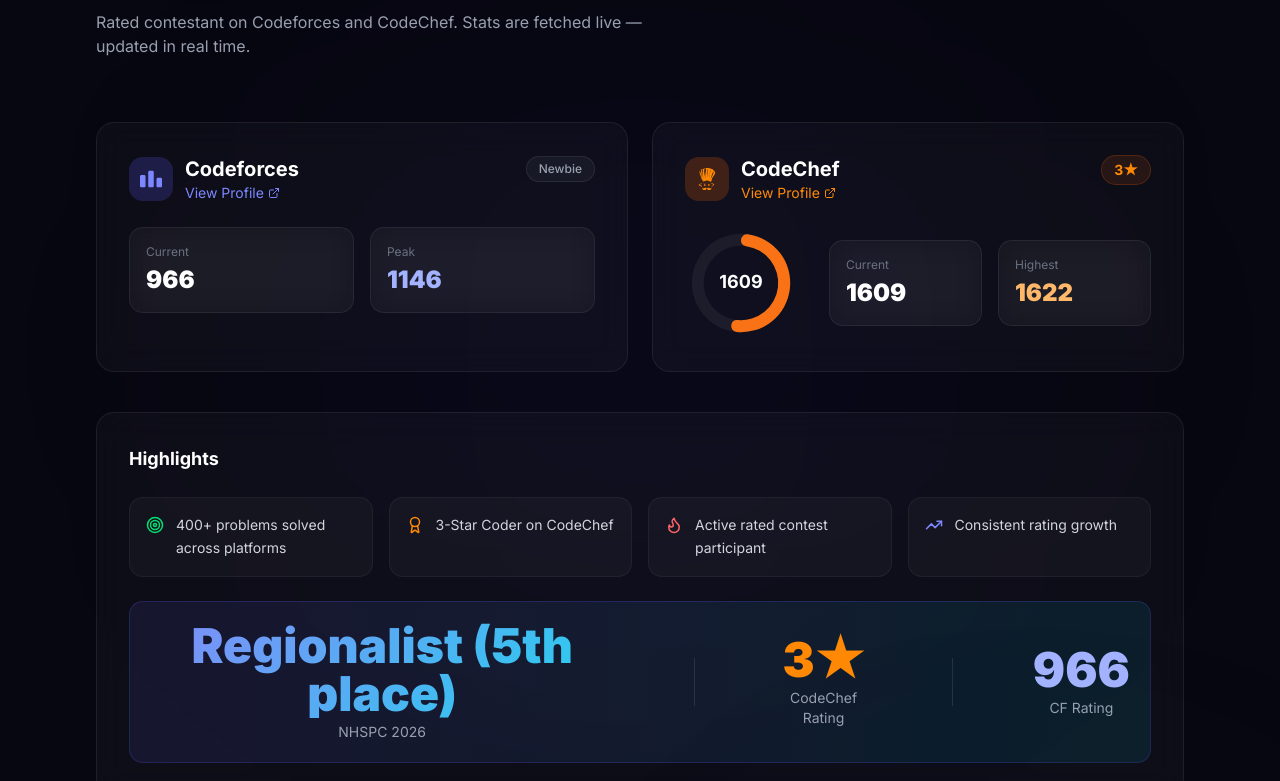
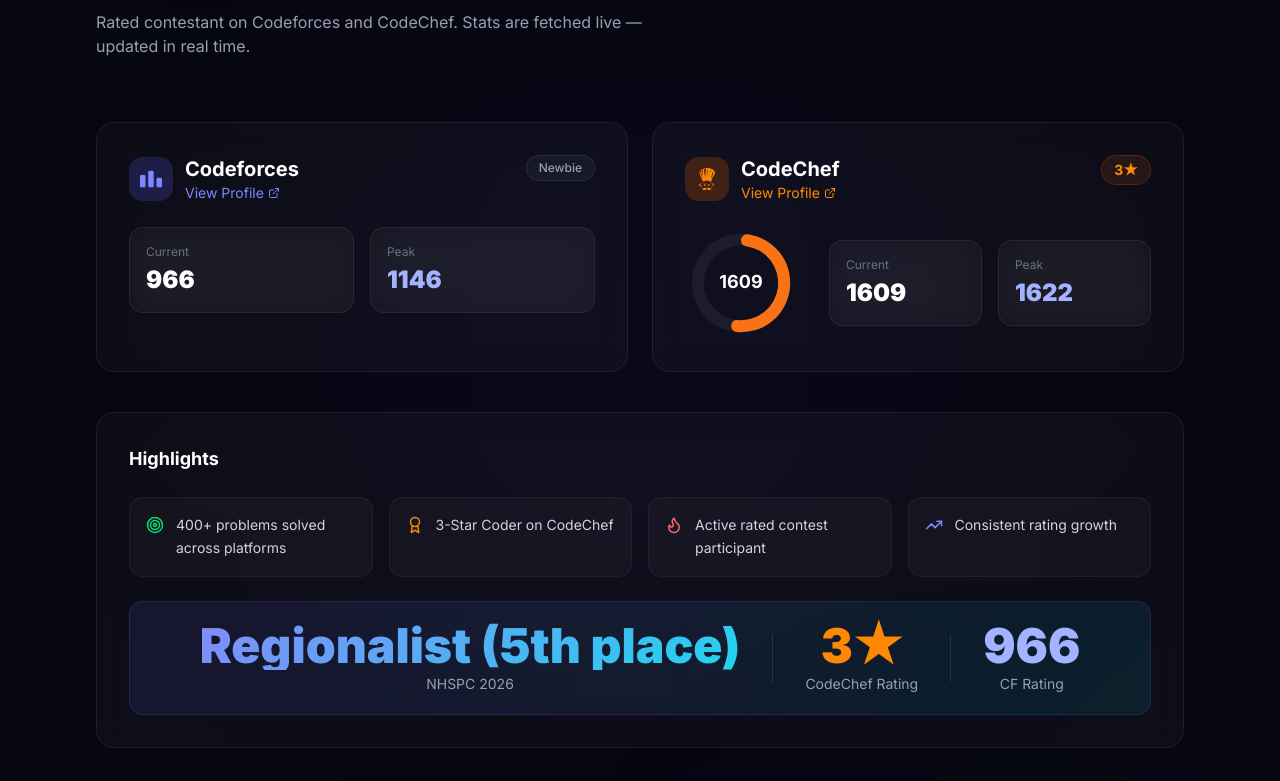
Before and after one commit to Tauhidrana/portfolio-web-2, a React (Vite) app: page / in a window 1280 px wide. Shown: the part 2937-3718 px from the top of the page. Built offline with nearby package versions, Linux system fonts and the light colour scheme.

Commit message:
Refactor CompetitiveProgramming component to utilize CP_DATA for dynamic content and streamline rendering

```diff
--- a/src/components/sections/CompetitiveProgramming.tsx
+++ b/src/components/sections/CompetitiveProgramming.tsx
@@ -1,14 +1,36 @@
-import { motion, type Variants } from "framer-motion";
-import { useInView } from "framer-motion";
+// CompetitiveProgramming.tsx
+
+import { motion, useInView, type Variants } from "framer-motion";
+
 import { useRef, useEffect, useState } from "react";
-import { ExternalLink, TrendingUp, Award, Flame, Target } from "lucide-react";
-import { SiCodeforces, SiCodechef } from "react-icons/si";
+
+import { ExternalLink } from "lucide-react";
+
 import {
   RadialBarChart,
   RadialBar,
   ResponsiveContainer,
   PolarAngleAxis,
 } from "recharts";
+import { CP_DATA } from "@/lib/data";
+
+const fadeUp: Variants = {
+  hidden: {
+    opacity: 0,
+    y: 30,
+  },
+
+  visible: (i: number) => ({
+    opacity: 1,
+    y: 0,
+
+    transition: {
+      delay: i * 0.1,
+      duration: 0.6,
+      ease: "easeOut",
+    },
+  }),
+};
 
 function AnimatedNumber({
   value,
@@ -21,14 +43,20 @@
 
   useEffect(() => {
     let start = 0;
+
     const step = value / (duration / 16);
+
     const timer = setInterval(() => {
       start += step;
+
       if (start >= value) {
         setDisplay(value);
         clearInterval(timer);
-      } else setDisplay(Math.floor(start));
+      } else {
+        setDisplay(Math.floor(start));
+      }
     }, 16);
+
     return () => clearInterval(timer);
   }, [value, duration]);
 
@@ -45,9 +73,16 @@
   color: string;
 }) {
   const pct = Math.min((rating / max) * 100, 100);
-  const data = [{ value: pct, fill: color }];
+
+  const data = [
+    {
+      value: pct,
+      fill: color,
+    },
+  ];
+
   return (
-    <div className="w-28 h-28">
+    <div className="h-28 w-28">
       <ResponsiveContainer width="100%" height="100%">
         <RadialBarChart
           cx="50%"
@@ -59,11 +94,15 @@
           data={data}
         >
           <PolarAngleAxis type="number" domain={[0, 100]} tick={false} />
+
           <RadialBar
-            background={{ fill: "rgba(255,255,255,0.05)" }}
+            background={{
+              fill: "rgba(255,255,255,0.05)",
+            }}
             dataKey="value"
             cornerRadius={10}
           />
+
           <text
             x="50%"
             y="50%"
@@ -81,50 +120,20 @@
   );
 }
 
-const fadeUp: Variants = {
-  hidden: { opacity: 0, y: 30 },
-  visible: (i: number) => ({
-    opacity: 1,
-    y: 0,
-    transition: { delay: i * 0.1, duration: 0.6, ease: "easeOut" },
-  }),
-};
-
 export default function CompetitiveProgramming() {
   const ref = useRef(null);
-  const inView = useInView(ref, { once: true, margin: "-80px" });
 
-  const cfRating = 966;
-  const cfMax = 1146;
-  const cfRank = "Newbie";
-  const ccRating = 1609;
-  const ccMax = 1622;
-  const ccStars = "3★";
-
-  const achievements = [
-    {
-      icon: Target,
-      text: "400+ problems solved across platforms",
-      color: "text-green-400",
-    },
-    { icon: Award, text: "3-Star Coder on CodeChef", color: "text-orange-400" },
-    {
-      icon: Flame,
-      text: "Active rated contest participant",
-      color: "text-red-400",
-    },
-    {
-      icon: TrendingUp,
-      text: "Consistent rating growth",
-      color: "text-indigo-400",
-    },
-  ];
+  const inView = useInView(ref, {
+    once: true,
+    margin: "-80px",
+  });
 
   return (
-    <section id="cp" className="relative section-padding">
-      <div className="absolute top-1/2 left-1/2 -translate-x-1/2 -translate-y-1/2 w-[700px] h-[400px] bg-indigo-600/5 rounded-full blur-[150px] pointer-events-none" />
+    <section id={CP_DATA.section.id} className="relative section-padding">
+      <div className="pointer-events-none absolute left-1/2 top-1/2 h-[400px] w-[700px] -translate-x-1/2 -translate-y-1/2 rounded-full bg-indigo-600/5 blur-[150px]" />
 
-      <div className="max-w-7xl mx-auto" ref={ref}>
+      <div ref={ref} className="mx-auto max-w-7xl">
+        {/* Header */}
         <motion.div
           initial="hidden"
           animate={inView ? "visible" : "hidden"}
@@ -132,124 +141,105 @@
           custom={0}
           className="mb-16"
         >
-          <span className="text-indigo-400 font-mono text-sm font-medium tracking-widest uppercase">
-            03. Arena
+          <span className="font-mono text-sm font-medium uppercase tracking-widest text-indigo-400">
+            {CP_DATA.section.eyebrow}
           </span>
-          <h2 className="text-4xl md:text-5xl font-black mt-3 text-white">
-            Competitive <span className="gradient-text">Programming</span>
+
+          <h2 className="mt-3 text-4xl font-black text-white md:text-5xl">
+            {CP_DATA.section.title.normal}{" "}
+            <span className="gradient-text">
+              {CP_DATA.section.title.gradient}
+            </span>
           </h2>
-          <p className="text-gray-400 mt-4 max-w-xl">
-            Rated contestant on Codeforces and CodeChef. Stats are fetched live
-            — updated in real time.
+
+          <p className="mt-4 max-w-xl text-gray-400">
+            {CP_DATA.section.description}
           </p>
         </motion.div>
 
-        <div className="grid lg:grid-cols-2 gap-6 mb-10">
-          {/* Codeforces Card */}
+        {/* Platform Cards */}
+        <div className="mb-10 grid gap-6 lg:grid-cols-2">
+          {CP_DATA.platforms.map((platform, index) => {
+            const Icon = platform.icon;
+
+            return (
               <motion.div
+                key={platform.name}
                 initial="hidden"
                 animate={inView ? "visible" : "hidden"}
                 variants={fadeUp}
-            custom={1}
-            className="glass rounded-2xl p-8 hover:border-indigo-500/40 transition-all duration-300 group hover:-translate-y-1"
-            data-testid="cp-codeforces-card"
+                custom={index + 1}
+                className={`glass group rounded-2xl p-8 transition-all duration-300 hover:-translate-y-1 ${platform.theme.border}`}
               >
-            <div className="flex items-start justify-between mb-6">
+                <div className="mb-6 flex items-start justify-between">
                   <div className="flex items-center gap-3">
-                <div className="w-11 h-11 rounded-xl bg-indigo-500/20 flex items-center justify-center">
-                  <SiCodeforces size={22} className="text-indigo-400" />
+                    <div
+                      className={`flex h-11 w-11 items-center justify-center rounded-xl ${platform.theme.bg}`}
+                    >
+                      <Icon size={22} className={platform.theme.text} />
                     </div>
+
                     <div>
-                  <h3 className="text-white font-bold text-xl">Codeforces</h3>
+                      <h3 className="text-xl font-bold text-white">
+                        {platform.name}
+                      </h3>
+
                       <a
-                    href="https://codeforces.com/profile/tauhidrana.exe"
+                        href={platform.profile}
                         target="_blank"
                         rel="noopener noreferrer"
-                    className="text-indigo-400 text-sm hover:text-indigo-300 flex items-center gap-1 transition-colors"
-                    data-testid="cf-profile-link"
+                        className={`flex items-center gap-1 text-sm transition-colors hover:opacity-80 ${platform.theme.text}`}
                       >
                         View Profile <ExternalLink size={12} />
                       </a>
                     </div>
                   </div>
-              <div className="text-right">
-                <div className="inline-flex items-center px-3 py-1 rounded-full bg-gray-500/10 border border-gray-500/20 text-gray-400 text-xs font-medium capitalize">
-                  {cfRank}
+
+                  <div>
+                    {"rank" in platform.stats && (
+                      <div className="rounded-full border border-gray-500/20 bg-gray-500/10 px-3 py-1 text-xs font-medium capitalize text-gray-400">
+                        {platform.stats.rank}
                       </div>
+                    )}
+
+                    {"stars" in platform.stats && (
+                      <div className="rounded-full border border-orange-500/20 bg-orange-500/10 px-3 py-1 text-sm font-bold text-orange-400">
+                        {platform.stats.stars}
+                      </div>
+                    )}
                   </div>
                 </div>
 
                 <div className="flex items-center gap-8">
-              <div className="flex-1 grid grid-cols-2 gap-4">
+                  {platform.gauge && (
+                    <RatingGauge
+                      rating={platform.stats.current}
+                      max={platform.gauge.max}
+                      color={platform.gauge.color}
+                    />
+                  )}
+
+                  <div className="flex-1 grid-cols-2 gap-4 sm:grid">
                     <div className="glass rounded-xl p-4">
-                  <p className="text-gray-500 text-xs mb-1">Current</p>
-                  <p className="text-white font-black text-2xl">
-                    {<AnimatedNumber value={cfRating} />}
+                      <p className="mb-1 text-xs text-gray-500">Current</p>
+
+                      <p className="text-2xl font-black text-white">
+                        <AnimatedNumber value={platform.stats.current} />
                       </p>
                     </div>
+
                     <div className="glass rounded-xl p-4">
-                  <p className="text-gray-500 text-xs mb-1">Peak</p>
-                  <p className="text-indigo-300 font-black text-2xl">
-                    {<AnimatedNumber value={cfMax} />}
+                      <p className="mb-1 text-xs text-gray-500">Peak</p>
+
+                      <p className="text-2xl font-black text-indigo-300">
+                        <AnimatedNumber value={platform.stats.peak} />
                       </p>
                     </div>
                   </div>
                 </div>
               </motion.div>
-
-          {/* CodeChef Card */}
-          <motion.div
-            initial="hidden"
-            animate={inView ? "visible" : "hidden"}
-            variants={fadeUp}
-            custom={2}
-            className="glass rounded-2xl p-8 hover:border-orange-500/40 transition-all duration-300 group hover:-translate-y-1"
-            data-testid="cp-codechef-card"
-          >
-            <div className="flex items-start justify-between mb-6">
-              <div className="flex items-center gap-3">
-                <div className="w-11 h-11 rounded-xl bg-orange-500/20 flex items-center justify-center">
-                  <SiCodechef size={22} className="text-orange-400" />
-                </div>
-                <div>
-                  <h3 className="text-white font-bold text-xl">CodeChef</h3>
-                  <a
-                    href="https://www.codechef.com/users/tauhid_rana"
-                    target="_blank"
-                    rel="noopener noreferrer"
-                    className="text-orange-400 text-sm hover:text-orange-300 flex items-center gap-1 transition-colors"
-                    data-testid="cc-profile-link"
-                  >
-                    View Profile <ExternalLink size={12} />
-                  </a>
-                </div>
-              </div>
-              <div className="text-right">
-                <div className="inline-flex items-center px-3 py-1 rounded-full bg-orange-500/10 border border-orange-500/20 text-orange-400 text-sm font-bold">
-                  {ccStars}
-                </div>
-              </div>
-            </div>
-
-            <div className="flex items-center gap-8">
-              <RatingGauge rating={ccRating} max={3000} color="#f97316" />
-
-              <div className="flex-1 grid grid-cols-2 gap-4">
-                <div className="glass rounded-xl p-4">
-                  <p className="text-gray-500 text-xs mb-1">Current</p>
-                  <p className="text-white font-black text-2xl">
-                    {<AnimatedNumber value={ccRating} />}
-                  </p>
-                </div>
-                <div className="glass rounded-xl p-4">
-                  <p className="text-gray-500 text-xs mb-1">Highest</p>
-                  <p className="text-orange-300 font-black text-2xl">
-                    {<AnimatedNumber value={ccMax} />}
-                  </p>
-                </div>
-              </div>
-            </div>
-          </motion.div>
+            );
+          })}
         </div>
 
         {/* Achievements */}
@@ -260,45 +250,55 @@
           custom={3}
           className="glass rounded-2xl p-8"
         >
-          <h3 className="text-white font-bold text-lg mb-6">Highlights</h3>
-          <div className="grid sm:grid-cols-2 lg:grid-cols-4 gap-4">
-            {achievements.map((a, i) => (
+          <h3 className="mb-6 text-lg font-bold text-white">Highlights</h3>
+
+          <div className="grid gap-4 sm:grid-cols-2 lg:grid-cols-4">
+            {CP_DATA.achievements.map((achievement, i) => {
+              const Icon = achievement.icon;
+
+              return (
                 <motion.div
                   key={i}
                   initial="hidden"
                   animate={inView ? "visible" : "hidden"}
                   variants={fadeUp}
                   custom={i + 4}
-                className="flex items-start gap-3 p-4 rounded-xl bg-white/3 border border-white/5 hover:border-white/10 transition-all"
-                data-testid={`cp-achievement-${i}`}
+                  className="flex items-start gap-3 rounded-xl border border-white/5 bg-white/3 p-4 transition-all hover:border-white/10"
                 >
-                <a.icon
+                  <Icon
                     size={18}
-                  className={`${a.color} flex-shrink-0 mt-0.5`}
+                    className={`${achievement.color} mt-0.5 shrink-0`}
                   />
-                <p className="text-gray-300 text-sm leading-relaxed">
-                  {a.text}
+
+                  <p className="text-sm leading-relaxed text-gray-300">
+                    {achievement.text}
                   </p>
                 </motion.div>
-            ))}
+              );
+            })}
           </div>
 
-          {/* Problems counter */}
-          <div className="mt-6 flex items-center justify-center gap-[5rem] p-5 rounded-xl bg-gradient-to-r from-indigo-500/10 to-cyan-500/10 border border-indigo-500/20">
+          {/* Bottom Highlights */}
+          <div className="mt-6 flex flex-wrap items-center justify-center gap-8 rounded-xl border border-indigo-500/20 bg-linear-to-r from-indigo-500/10 to-cyan-500/10 p-5">
+            {CP_DATA.highlights.map((highlight, index) => (
+              <div key={index} className="flex items-center gap-8">
                 <div className="text-center">
-              <p className="text-5xl font-black gradient-text">Regionalist (5th place)</p>
-              <p className="text-gray-400 text-sm mt-1">NHSPC 2026</p>
+                  <p
+                    className={`text-4xl font-black md:text-5xl ${highlight.className}`}
+                  >
+                    {highlight.value}
+                  </p>
+
+                  <p className="mt-1 text-sm text-gray-400">
+                    {highlight.label}
+                  </p>
                 </div>
-            <div className="h-12 w-px bg-white/10" />
-            <div className="text-center">
-              <p className="text-5xl font-black text-orange-400">3★</p>
-              <p className="text-gray-400 text-sm mt-1">CodeChef Rating</p>
+
+                {index !== CP_DATA.highlights.length - 1 && (
+                  <div className="hidden h-12 w-px bg-white/10 md:block" />
+                )}
               </div>
-            <div className="h-12 w-px bg-white/10" />
-            <div className="text-center">
-              <p className="text-5xl font-black text-indigo-300">{cfRating}</p>
-              <p className="text-gray-400 text-sm mt-1">CF Rating</p>
-            </div>
+            ))}
           </div>
         </motion.div>
       </div>
```
Lines whose indentation alone changed are shown as unchanged.
